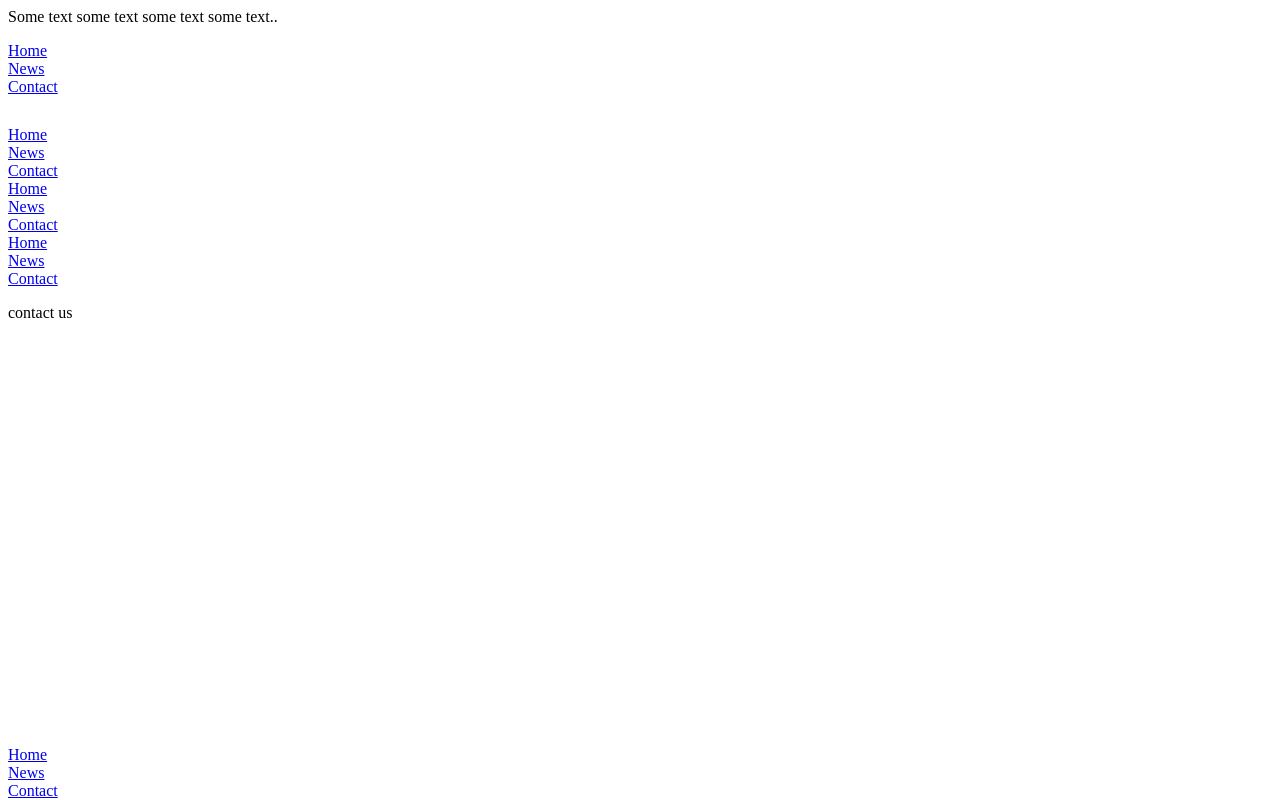
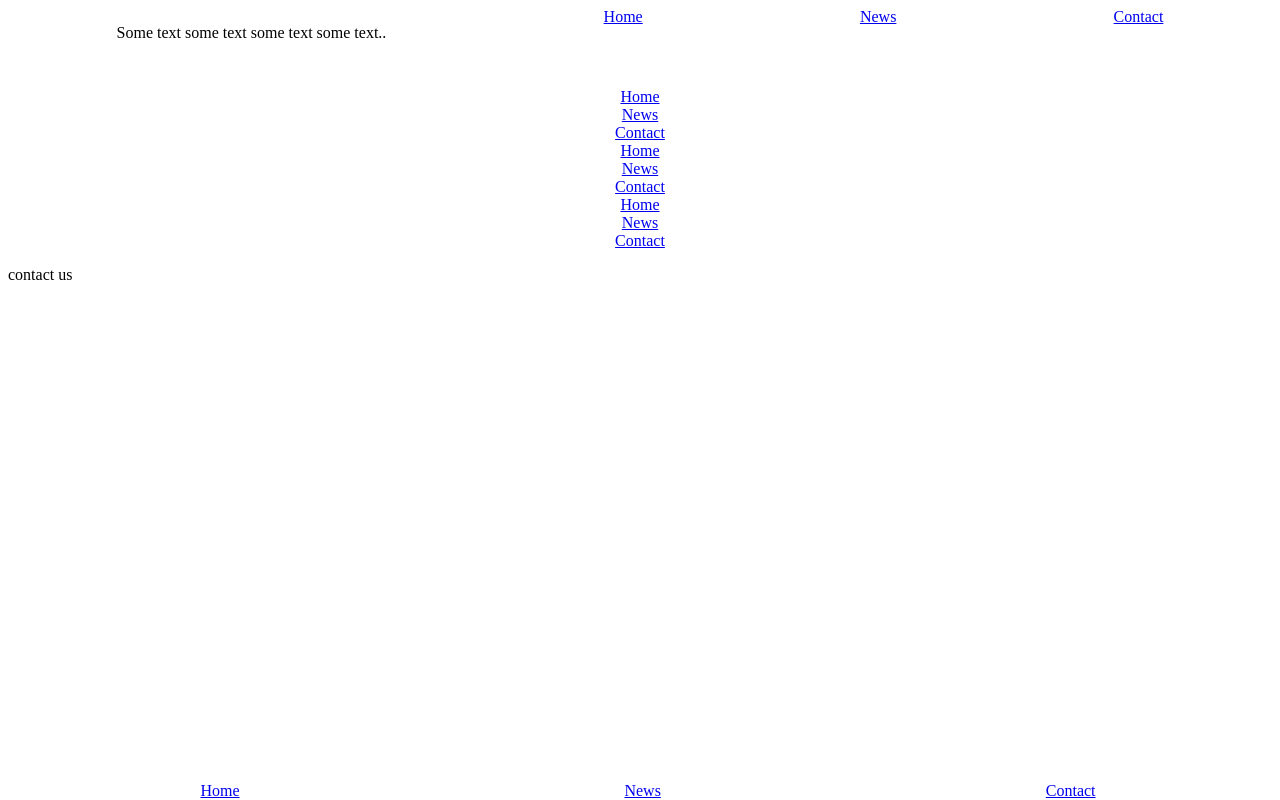
Before and after one commit to santhilaya/1, a plain HTML site: page index.html in a window 1280 px wide. Drawn offline with Linux system fonts and the light colour scheme.

Commit message:
Update style.css

```diff
--- a/style.css
+++ b/style.css
@@ -13,3 +13,8 @@ header
 {
   background-color: blue;
 }
+div
+{
+  display: flex;
+  justify-content: space-around;
+}
```
